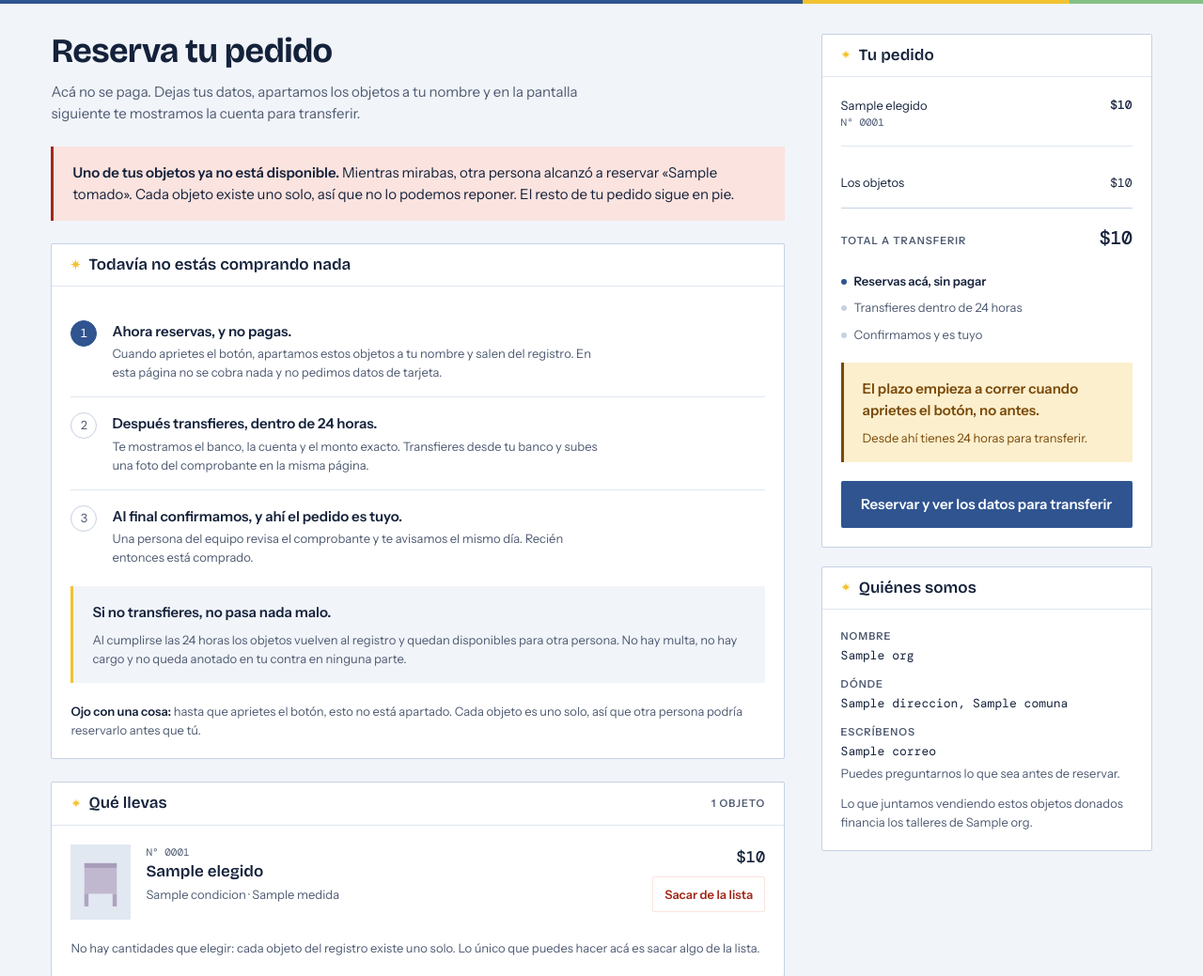
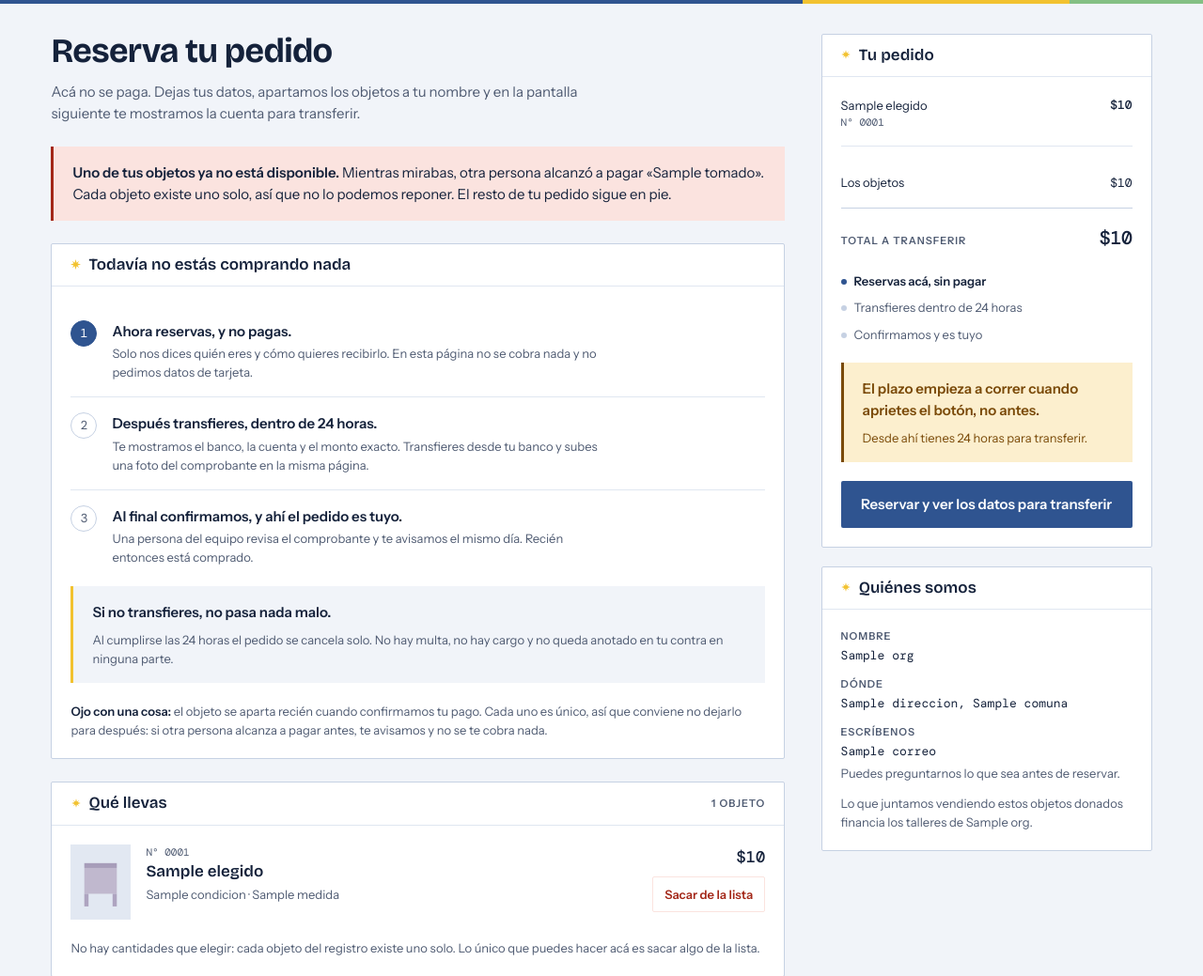
Before and after one commit to Jahycode/mapuescuela, a Flask app: template web/templates/checkout.html in a window 1280 px wide. Shown: the part 70-1109 px from the top of the page at 94% size. Run offline with Flask 3, Linux system fonts and the light colour scheme; the template is opened without the code that fills it: most values are stand-ins (such as "Sample title", 1, 10 or a date in 2020).

Commit message:
El catalogo y el checkout dejan de prometer una reserva que no existe
Quedaban cuatro textos diciendo que apretar el boton apartaba el objeto y que al vencer el plazo volvia al registro. Nunca se habia ido: el stock se descuenta cuando se aprueba el pago, no cuando se reserva, y por eso el proceso tiene un final para el caso en que alguien pague primero.

Los tres pasos del checkout ahora escalan de verdad: reservas y das tus datos, transfieres dentro de 24 horas, y recien cuando confirmamos el pedido es tuyo. La advertencia dice que conviene no dejarlo para despues y que si otra persona alcanza a pagar antes, se avisa y no se cobra nada. El aviso de vencimiento habla del pedido que se cancela solo, en vez de objetos que vuelven de donde nunca salieron.

Y el mensaje que aparece cuando se pierde un objeto decia que otra persona alcanzo a reservarlo. Ahora dice que alcanzo a pagarlo, que es lo unico que se lo quita a alguien.

```diff
--- a/web/templates/catalogo.html
+++ b/web/templates/catalogo.html
@@ -362,7 +362,7 @@ body {
     </div>
     <div>
       <span class="lbl">Reserva</span>
-      <p><strong>24 horas.</strong> Mientras corre el plazo, nadie más puede comprarlo.</p>
+      <p><strong>24 horas para transferir.</strong> El objeto queda tuyo cuando confirmamos el pago.</p>
     </div>
     <div>
       <span class="lbl">Entrega</span>
--- a/web/templates/checkout.html
+++ b/web/templates/checkout.html
@@ -65,7 +65,7 @@
         {% if tomados|length == 1 %}Uno de tus objetos ya no está disponible.
         {% else %}Algunos de tus objetos ya no están disponibles.{% endif %}
       </b>
-      Mientras mirabas, otra persona alcanzó a reservar
+      Mientras mirabas, otra persona alcanzó a pagar
       {% for p in tomados %}«{{ p.nombre }}»{% if not loop.last %}, {% endif %}{% endfor %}.
       Cada objeto existe uno solo, así que no lo podemos reponer. El resto de tu pedido sigue en pie.
     </div>
@@ -78,8 +78,8 @@
           <li class="umbral" data-ahora="1">
             <div>
               <strong>Ahora reservas, y no pagas.</strong>
-              <p>Cuando aprietes el botón, apartamos estos objetos a tu nombre y salen del registro.
-              En esta página no se cobra nada y no pedimos datos de tarjeta.</p>
+              <p>Solo nos dices quién eres y cómo quieres recibirlo. En esta página no se cobra
+              nada y no pedimos datos de tarjeta.</p>
             </div>
           </li>
           <li class="umbral">
@@ -101,14 +101,15 @@
         <div class="aviso">
           <b>Si no transfieres, no pasa nada malo.</b>
           <p style="margin-top:var(--sp-2);font-size:var(--t-sm);color:var(--ink-2)">
-            Al cumplirse las 24 horas los objetos vuelven al registro y quedan disponibles para
-            otra persona. No hay multa, no hay cargo y no queda anotado en tu contra en ninguna parte.
+            Al cumplirse las 24 horas el pedido se cancela solo. No hay multa, no hay cargo y no
+            queda anotado en tu contra en ninguna parte.
           </p>
         </div>
 
         <p class="consecuencia">
-          <b>Ojo con una cosa:</b> hasta que aprietes el botón, esto no está apartado.
-          Cada objeto es uno solo, así que otra persona podría reservarlo antes que tú.
+          <b>Ojo con una cosa:</b> el objeto se aparta recién cuando confirmamos tu pago. Cada uno
+          es único, así que conviene no dejarlo para después: si otra persona alcanza a pagar antes,
+          te avisamos y no se te cobra nada.
         </p>
       </div>
     </section>
```
